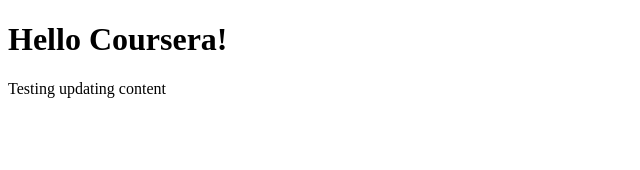
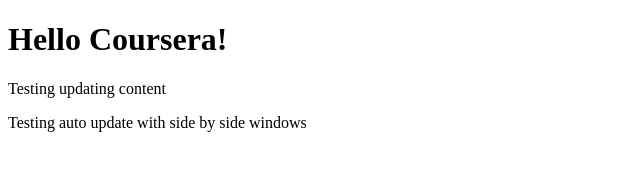
Before and after one commit to msid27/coursera, a plain HTML site: page site/index.html in a window 1280 px wide. Shown: the whole page, without its empty margins (0-640 px from the left). Drawn offline with Linux system fonts and the light colour scheme.

Commit message:
assignment 2 solution

```diff
--- a/site/index.html
+++ b/site/index.html
@@ -6,5 +6,6 @@
 <body>
 <h1>Hello Coursera!</h1>
 <p>Testing updating content</p>
+<p>Testing auto update with side by side windows</p>
 </body>
 </html>
```
Also changed, not shown: module2_solution/index.html (added).
